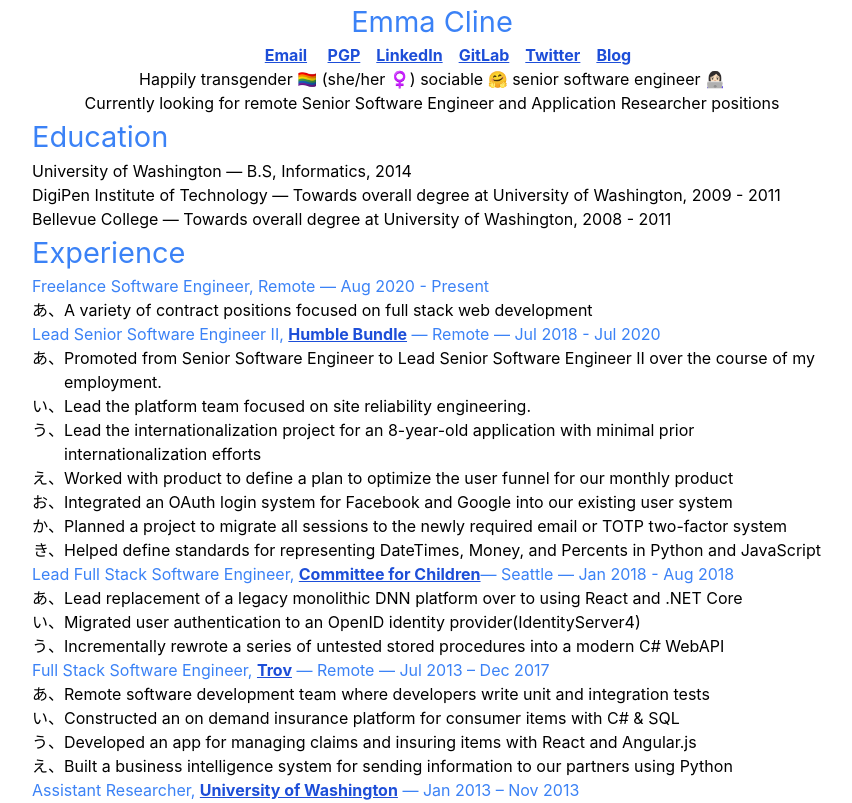
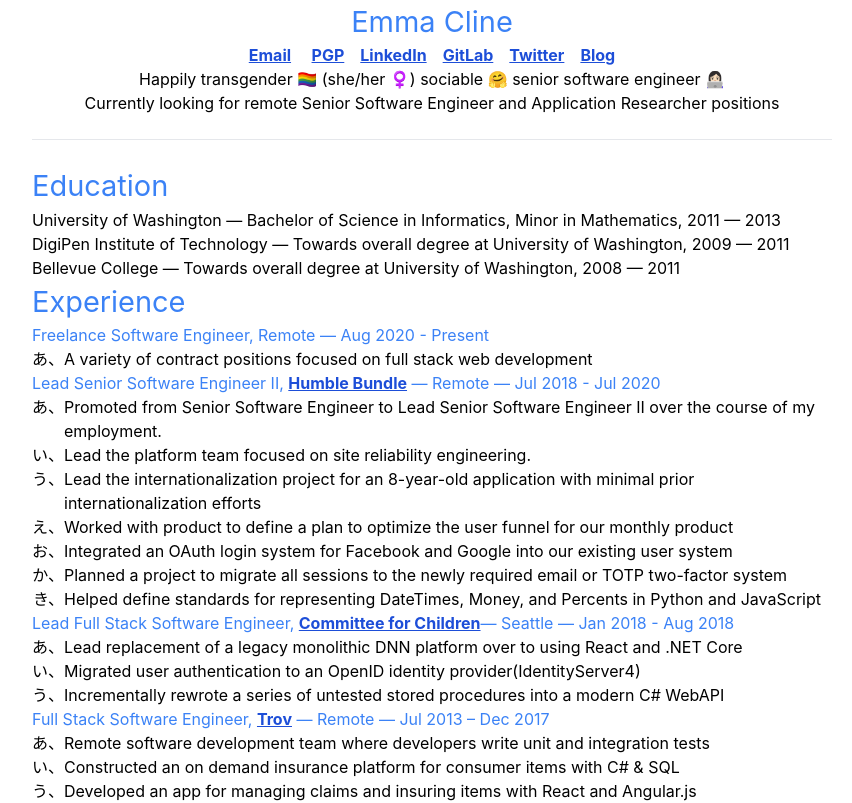
Before and after one commit to emmajsadams/personal-website, a Next.js app: page / in a window 1280 px wide. Shown: the top 803 px of the page, without its empty margins (208-1060 px from the left). Built offline with nearby package versions, Linux system fonts and the light colour scheme.

Commit message:
Refactor index to use header and education component

```diff
--- a/pages/index.tsx
+++ b/pages/index.tsx
@@ -1,7 +1,7 @@
 import Head from 'next/head'
-import Link from 'next/link'
 import React, { ReactElement } from 'react'
-import styles from '../styles/pages/index.module.css'
+import Education from '../components/Education'
+import Header from '../components/Header'
 
 // TODO: refactor parts of this into components (project, experience, etc..) similar to latex resume
 // TODO: update content from latex resume
@@ -11,55 +11,26 @@
 			<Head>
 				<title>Emma Cline Résumé</title>
 			</Head>
-			<div className="flex justify-center">
-				<h1>Emma Cline</h1>
-			</div>
-			<div className="flex justify-center">
-				<ul className={`inline-flex space-x-4 ${styles['resume-links']}`}>
-					{/* TODO consider adding phone? what about spam?*/}
-					<li>
-						<a href="mailto:emma@cline.engineer">Email</a>&nbsp;
-					</li>
-					<li>
-						<a href="/keys/publickey.emma@cline.engineer.asc">PGP</a>
-					</li>
-					<li>
-						<a href="https://www.linkedin.com/in/EmmaJCline">LinkedIn</a>
-					</li>
-					<li>
-						<a href="https://gitlab.com/EmmaJCline">GitLab</a>
-					</li>
-					<li>
-						<a href="https://twitter.com/EmmaJCline">Twitter</a>
-					</li>
-					<li>
-						<Link href="/blog">Blog</Link>
-					</li>
-				</ul>
-			</div>
-			<div className="flex justify-center">
-				<p>
-					Happily transgender 🏳️‍🌈 (she/her ♀️) sociable 🤗 senior software
-					engineer 👩🏻‍💻
-				</p>
-			</div>
-			<div className="flex justify-center">
-				<p>
-					Currently looking for remote Senior Software Engineer and Application
-					Researcher positions
-				</p>
-			</div>
+			<Header showBlog={true} showResume={false} />
 			<h1>Education</h1>
-			<p>University of Washington — B.S, Informatics, 2014</p>
-			<p>
-				DigiPen Institute of Technology — Towards overall degree at University
-				of Washington, 2009 - 2011
-			</p>
-			<p>
-				Bellevue College — Towards overall degree at University of Washington,
-				2008 - 2011
-			</p>
-
+			<Education
+				institution="University of Washington"
+				degree="Bachelor of Science in Informatics, Minor in Mathematics"
+				startYear={2011}
+				endYear={2013}
+			/>
+			<Education
+				institution="DigiPen Institute of Technology"
+				degree="Towards overall degree at University of Washington"
+				startYear={2009}
+				endYear={2011}
+			/>
+			<Education
+				institution="Bellevue College"
+				degree="Towards overall degree at University of Washington"
+				startYear={2008}
+				endYear={2011}
+			/>
 			<h1>Experience</h1>
 			<h3>Freelance Software Engineer, Remote &mdash; Aug 2020 - Present</h3>
 			<ul>
```
